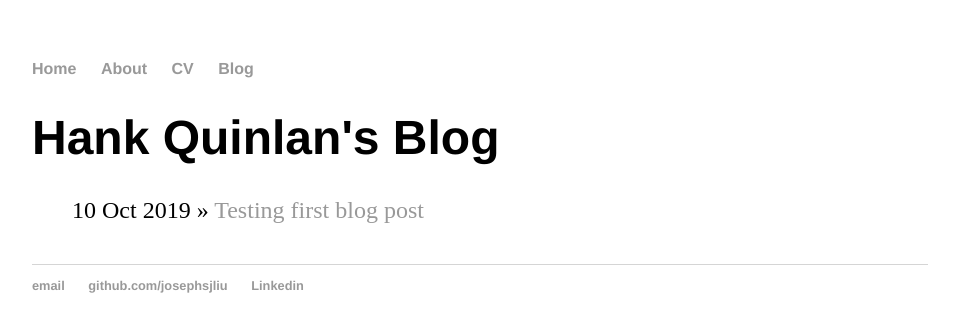
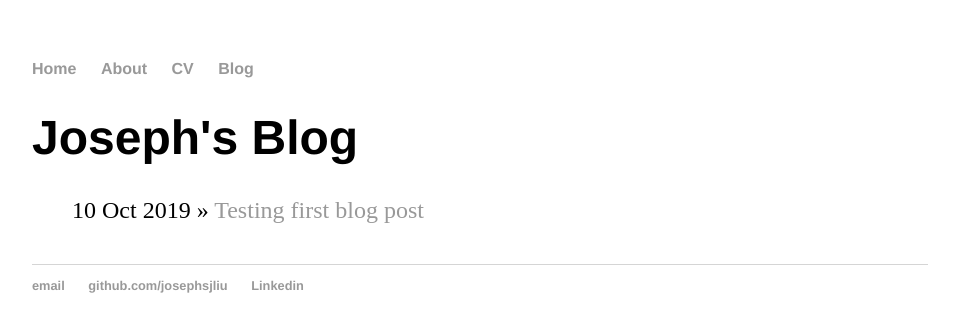
Before and after one commit to josephsjliu/josephsjliu.github.io, a Jekyll site: the page built from blog/index.html, in a window 1280 px wide. Shown: the top 332 px of the page, without its empty margins (160-1119 px from the left). Built offline with Jekyll 4.4.1, drawn with Linux system fonts in a browser that asks for light colours.

Commit message:
Created index for about and cv

```diff
--- /dev/null
+++ b/about/index.html
@@ -0,0 +1,5 @@
+---
+layout: default
+title: About Joseph
+---
+	<h1>{{ page.title }}</h1>
--- a/blog/index.html
+++ b/blog/index.html
@@ -1,6 +1,6 @@
 ---
 layout: default
-title: Hank Quinlan's Blog
+title: Joseph's Blog
 ---
 	<h1>{{ page.title }}</h1>
 	<ul class="posts">
--- /dev/null
+++ b/cv/index.html
@@ -0,0 +1,5 @@
+---
+layout: default
+title: Joseph's CV Page
+---
+	<h1>{{ page.title }}</h1>
```
